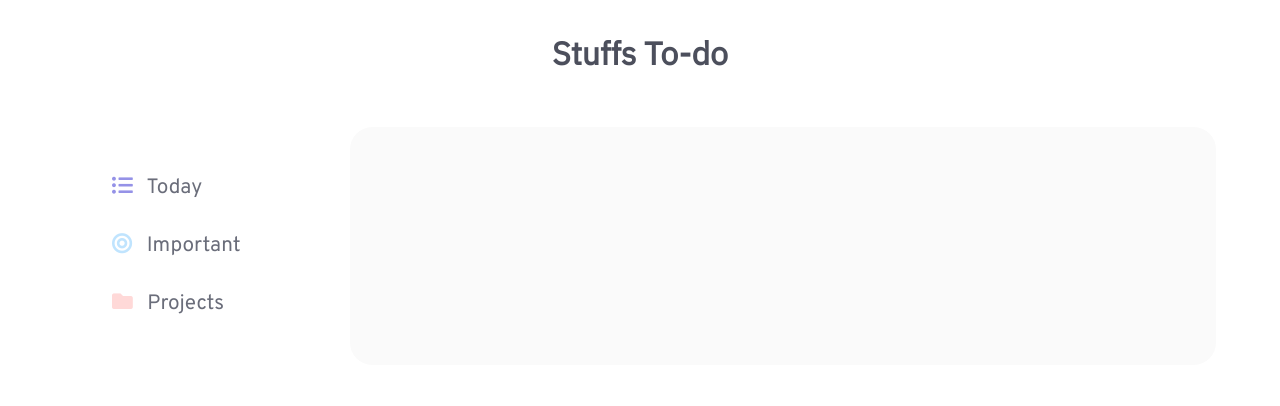
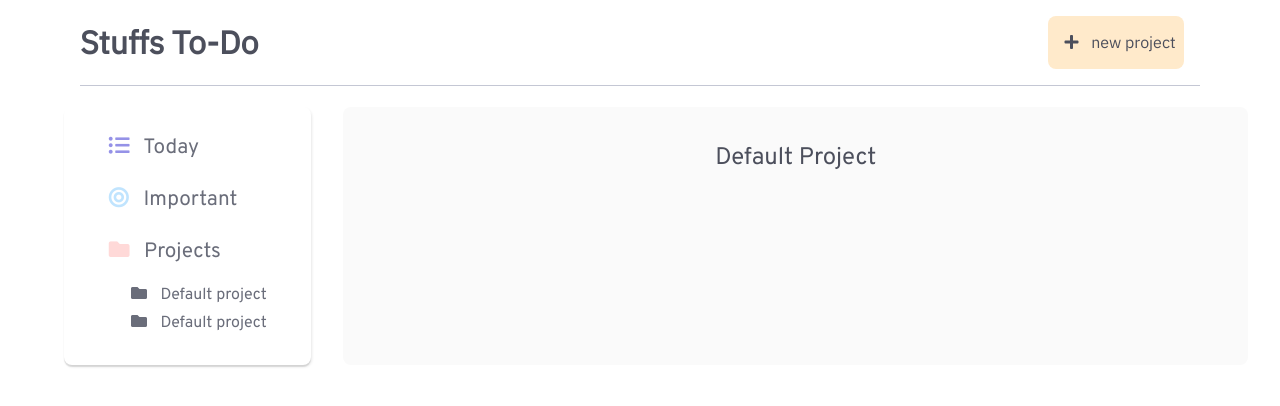
Before and after one commit to siduck76/stuffs-todo, a website built with webpack: page index.html in a window 1280 px wide. Built offline with nearby package versions, Linux system fonts and the light colour scheme.

Commit message:
minor changes

```diff
--- a/index.html
+++ b/index.html
@@ -27,9 +27,14 @@
   </head>
 
   <body>
-
     <!-- heading -->
-    <h1>Stuffs To-do</h1>
+    <div class="topHeading">
+      <h1 class="siteName">Stuffs To-Do</h1>
+      <div class="newProjectBtn">
+        <i class="fas fa-plus"></i>
+        <a>new project</a>
+      </div>
+    </div>
 
     <div class="mainDiv">
       <!-- sticky sidebar -->
@@ -48,10 +53,26 @@
           <i class="fas fa-folder"></i>
           <a class="sideBarLinks">Projects</a>
         </div>
+
+        <div class="projectList">
+          <div class="defaultProject">
+            <i id="projectIcon" class="fas fa-folder"></i>
+            <a class="sideBarLinks">Default project</a>
+          </div>
+
+          <div class="defaultProject">
+            <i id="projectIcon" class="fas fa-folder"></i>
+            <a class="sideBarLinks">Default project</a>
+          </div>
+        </div>
       </div>
 
       <!-- main content's display -->
-      <div class="mainContent"></div>
+      <div class="mainContent">
+        <div class="currentProjectName">
+          <h2>Default Project</h2>
+        </div>
+      </div>
     </div>
 
     <script src="./dist/main.js"></script>
--- a/src/index.js
+++ b/src/index.js
@@ -0,0 +1 @@
+let listofAllProjects = [];
```
Also changed, not shown: dist/css/style.css.
